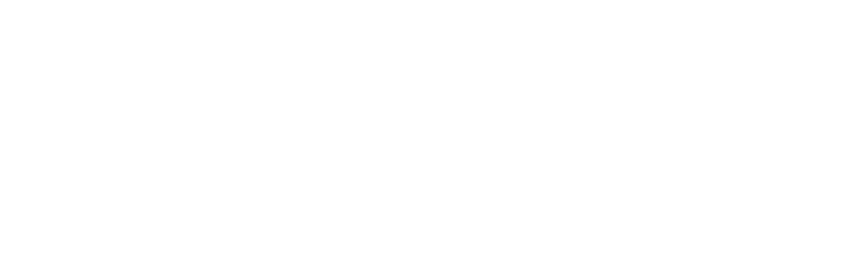
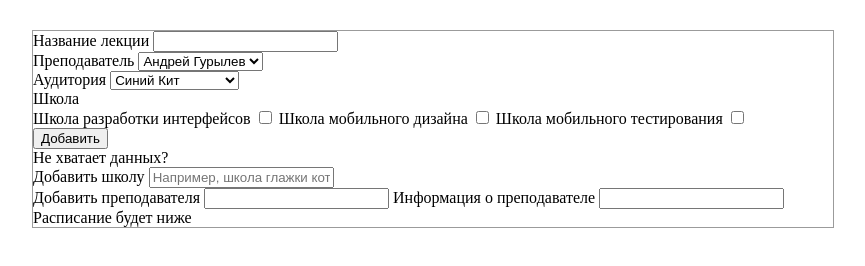
Before and after one commit to smirina/schedule-library, a plain HTML site: page index.html in a window 1280 px wide. Shown: the whole page, without its empty margins (207-1072 px from the left). Drawn offline with Linux system fonts and the light colour scheme.

Commit message:
Add html form

```diff
--- a/index.css
+++ b/index.css
@@ -0,0 +1,6 @@
+.container {
+  min-width: 300px;
+  max-width: 800px;
+  margin: 30px auto;
+  border: 1px solid #9b9b9b;
+}
--- a/index.html
+++ b/index.html
@@ -9,7 +9,70 @@
   <link rel="stylesheet" type="text/css" href="index.css">
 </head>
 <body>
+  <div class='container'>
+    <div class='add-form'>
+      <form id="myForm" action="#" method="post">
 
+        <div>
+          <label for="name">Название лекции</label>
+          <input type="text" name="name" id="name" value="">
+        </div>
+
+        <div>
+          <label for="select-choice">Преподаватель</label>
+          <select name="select-choice" id="select-choice">
+            <option value="grlv">Андрей Гурылев</option>
+            <option value="zen">Алиса Зен</option>
+            <option value="ktlh">Ктулху</option>
+          </select>
+        </div>
+
+        <div>
+          <label for="select-choice">Аудитория</label>
+          <select name="select-choice" id="select-choice">
+            <option value="grlv">Синий Кит</option>
+            <option value="zen">Желтый слон</option>
+            <option value="ktlh">Зеленая альпака</option>
+          </select>
+        </div>
+
+        <div>
+          <div>Школа</div>
+          <label for="sh-ri">Школа разработки интерфейсов</label>
+          <input type="checkbox" name="checkbox" id="sh-ri">
+          <label for="sh-dis">Школа мобильного дизайна</label>
+          <input type="checkbox" name="checkbox" id="sh-dis">
+          <label for="sh-ti">Школа мобильного тестирования</label>
+          <input type="checkbox" name="checkbox" id="sh-dis">
+        </div>
+
+        <div>
+          <input type="submit" value="Добавить">
+        </div>
+      </form>
+    </div>
+
+      <div class='add-data'>
+        <form id="myData" action="#" method="post">
+          <div>Не хватает данных?</div>
+          <div>
+            <label for="name">Добавить школу</label>
+            <input type="text" name="school" id="school" value="" placeholder="Например, школа глажки котиков">
+          </div>
+          <div>
+            <label for="name">Добавить преподавателя</label>
+            <input type="text" name="speaker" id="speaker" value="">
+            <label for="name">Информация о преподавателе</label>
+            <input type="text" name="speaker-add" id="speaker-add" value="">
+          </div>
+        </form>
+      </div>
+
+
+    <div class='timetable'>
+      Расписание будет ниже
+    </div>
+  </div>
 <script src='index.js'></script>
 <script src='test.js'></script>
 </body>
--- a/index.js
+++ b/index.js
@@ -77,6 +77,7 @@ function schedule () {
       places
     })
   }
+
   function deserialize(data) {
     var parsed = JSON.parse(data)
     Object.assign(speakers, parsed.speakers)
--- a/test.js
+++ b/test.js
@@ -65,12 +65,14 @@ var myData = JSON.stringify({
     zen: {
       name: 'Алиса Зен',
       details: 'Самый главный лис'
-    },
+    }
   }
 })
 
+//поправить сериалайзы - ивенты стоит добавлять по одному и средствами библиотеки, чтобы проверять данные
+
 var mySchedule = schedule()
-
+//import
 var mySchool = mySchedule.addSchool({name: 'Школа тестирования', students: 32})
 
 var myPlace = mySchedule.addPlace({name: 'Зеленая альпака', seats: 30})
```
